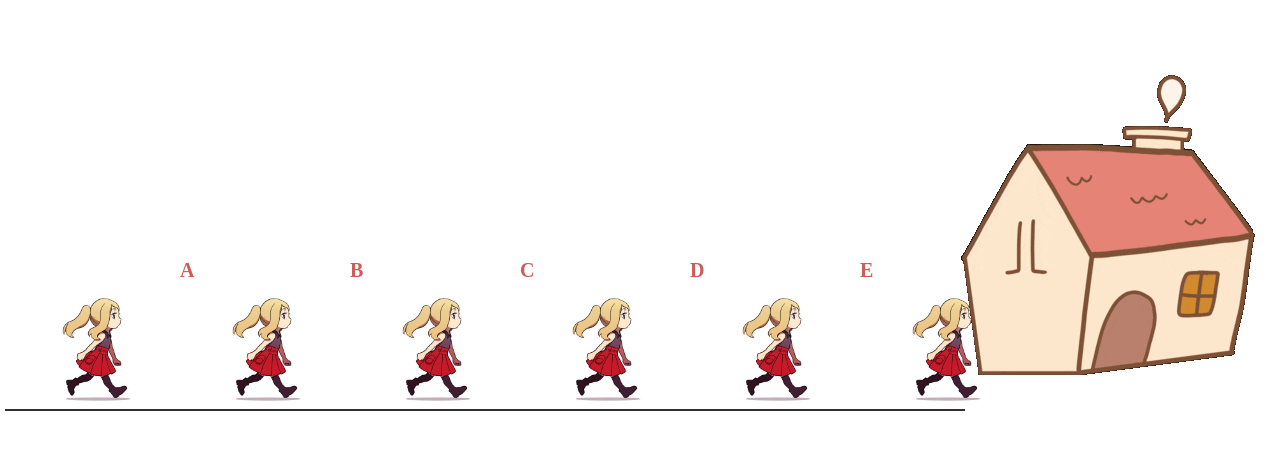
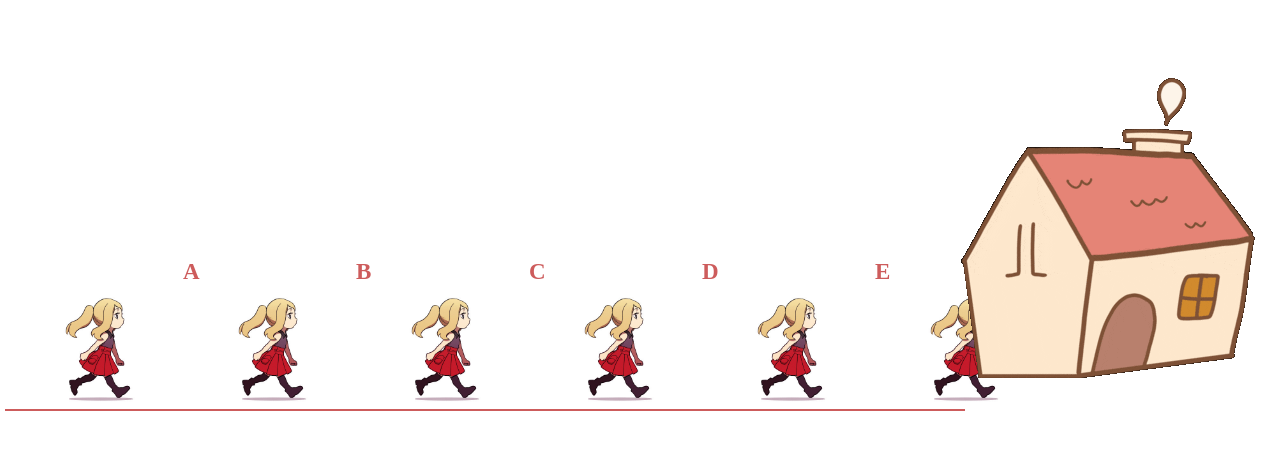
Before and after one commit to ayomahansani/IT-Assignment-08-JS_Queue_Process, a plain HTML site: page case-01.html in a window 1280 px wide. Shown: the part 112-562 px from the top of the page. Drawn offline with Linux system fonts and the light colour scheme.

Commit message:
added css to people queue

```diff
--- a/css/case-01.css
+++ b/css/case-01.css
@@ -22,17 +22,17 @@ main h1 {
     margin-top: 35vh;
     width: 75vw;
     height: 150px;
-    border-bottom: 2px solid #2f2f2f;
+    border-bottom: 2px solid indianred;
 }
 
 #people-que>div{
+    display: flex;
     width: 150px;
     height: 150px;
-    margin-left:20px;
+    margin-left: 23px;
     color: indianred;
-    font-size: 20px;
-    font-weight: 800;
-    display: flex;
+    font-size: 23px;
+    font-weight: 900;
 }
 
 #home{
@@ -40,6 +40,6 @@ main h1 {
     height: 80px;
     position: absolute;
     right: 300px;
-    top: 17px;
+    top: 20px;
 
 }
```
